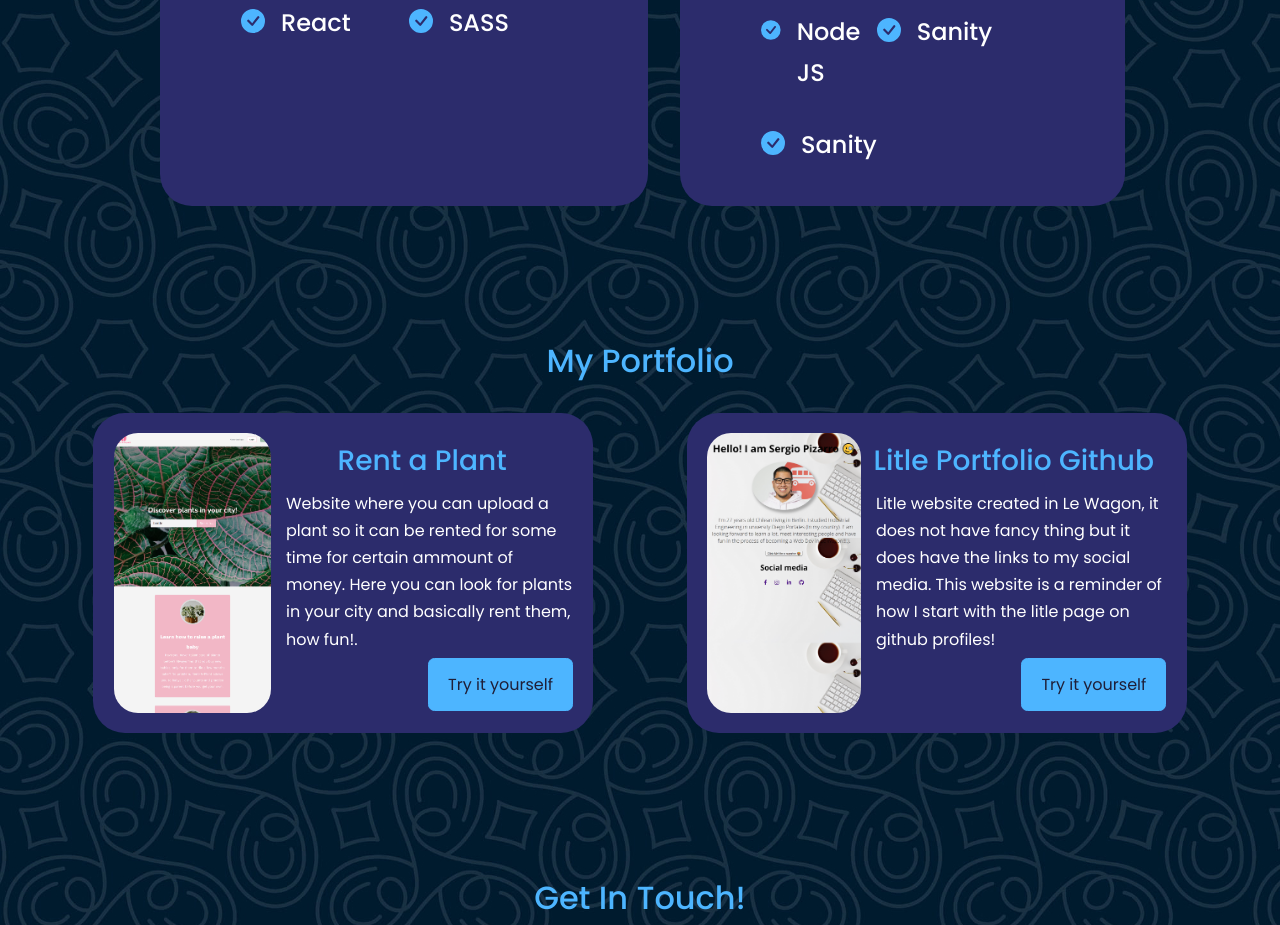
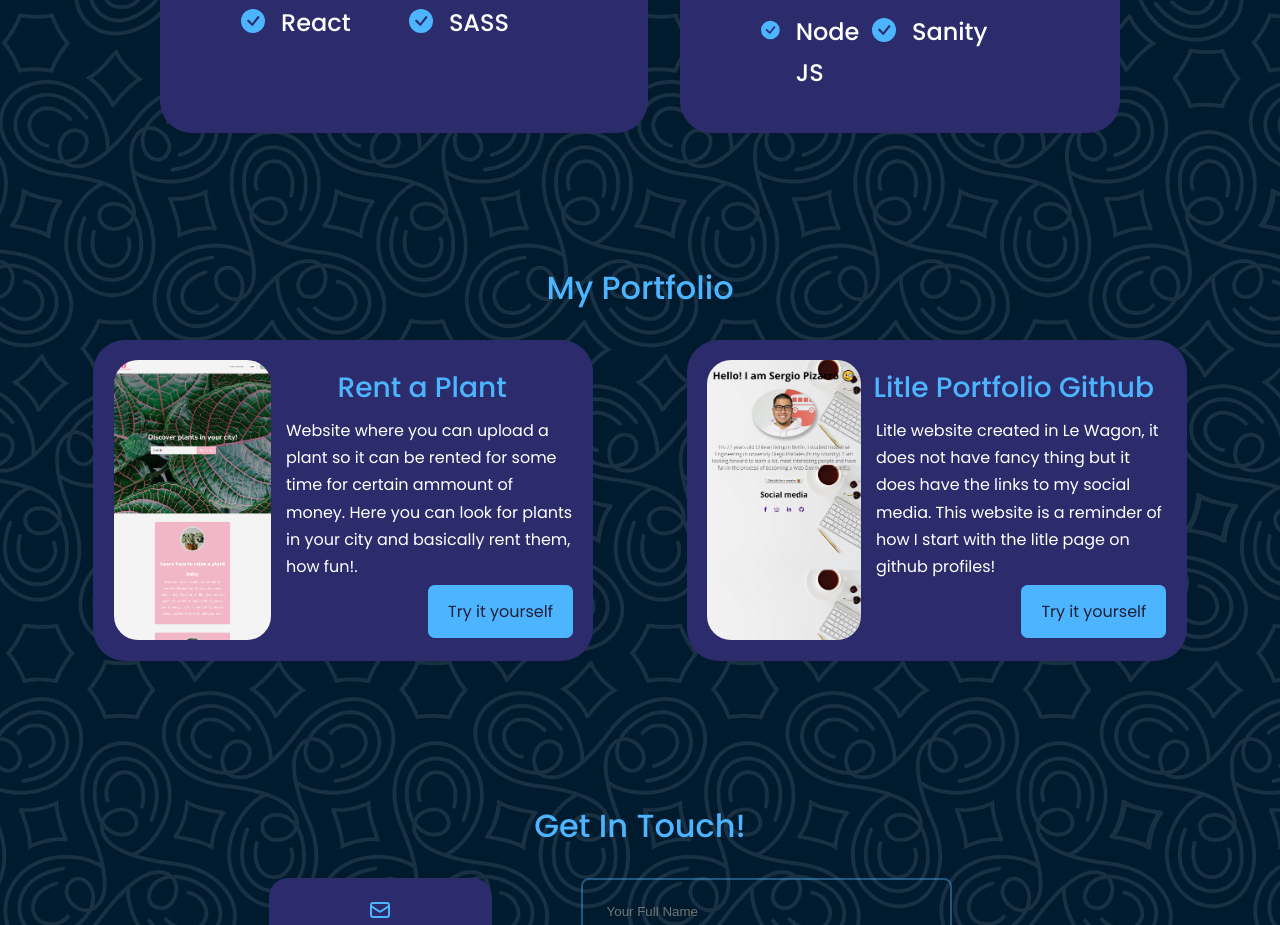
Before and after one commit to SergioPizarro/react-portfolio-website-1, a React (Create React App) app: page / in a window 1280 px wide. Shown: the part 2300-3225 px from the top of the page. Built offline with nearby package versions, Linux system fonts and the light colour scheme.

Commit message:
Comented We Pick bc doesnt work right now

```diff
--- a/src/components/experience/Experience.jsx
+++ b/src/components/experience/Experience.jsx
@@ -91,14 +91,7 @@
               </div>
 
             </article>
-            <article className='experience__details'>
-              <BsFillCheckCircleFill className='experience__details-icon'/>
-              <div>
-                <h4>Sanity</h4>
 
-              </div>
-
-            </article>
           </div>
         </div>
       </div>
```
